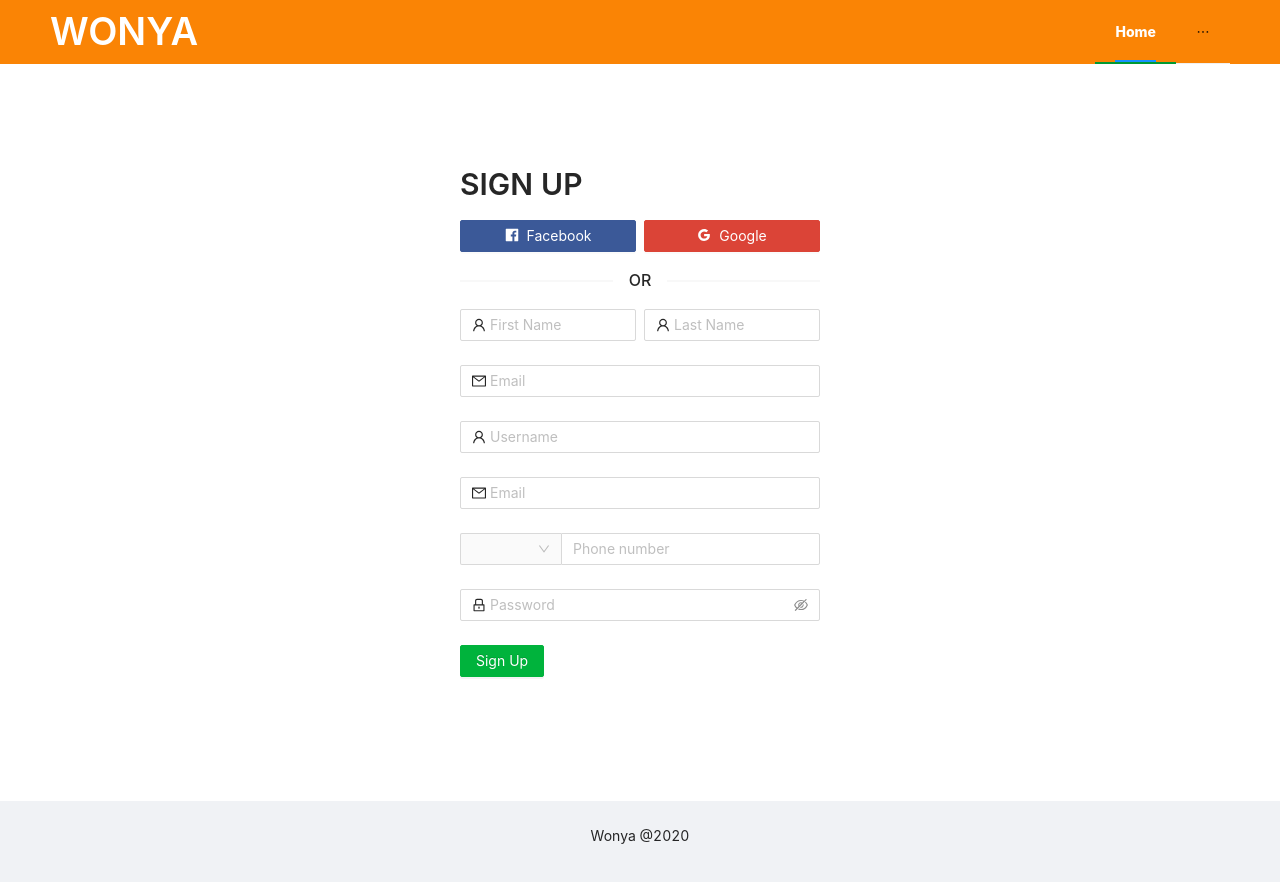
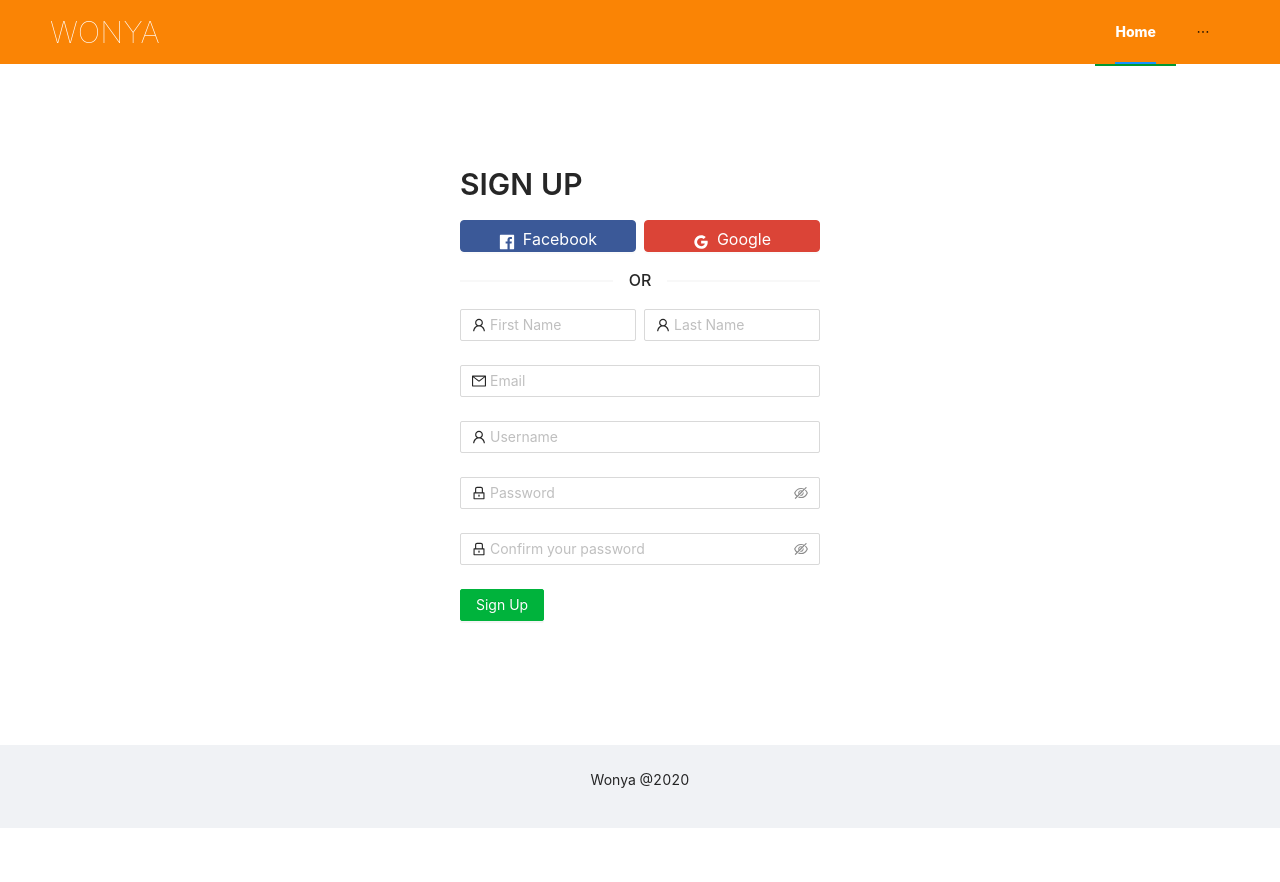
Before and after one commit to BuildForSDG/team-271-frontend, a React (Create React App) app: page /signup in a window 1280 px wide. Shown: the top 882 px of the page. After the commit the page ends 828 px from the top, so only its background shows below. Built offline with nearby package versions, Linux system fonts and the light colour scheme.

Commit message:
Updated the sugnup page, added collapsing menu for small devices

```diff
--- a/package.json
+++ b/package.json
@@ -10,7 +10,10 @@
     "@testing-library/react": "^9.3.2",
     "@testing-library/user-event": "^7.1.2",
     "antd": "^4.2.4",
+    "bootstrap": "^4.5.0",
+    "jquery": "^3.5.1",
     "node-sass": "^4.14.1",
+    "popper.js": "^1.16.1",
     "react": "^16.13.1",
     "react-dom": "^16.13.1",
     "react-router-dom": "^5.2.0",
--- a/src/App.jsx
+++ b/src/App.jsx
@@ -1,8 +1,12 @@
 import React, { Component } from 'react';
-import { Layout, Menu, Typography } from 'antd';
+import { Layout, Menu, Typography, Button, Drawer } from 'antd';
 import Login from './pages/login';
 import SignUp from './pages/signup';
 import Home from './pages/home';
+import RightMenu from './components/menu';
+import CollapsedMenu from './components/collapsedMenu';
+import { MenuFoldOutlined } from '@ant-design/icons';
+import 'bootstrap';
 import './app.scss';
 import {
   BrowserRouter as Router,
@@ -13,18 +17,55 @@ import {
 const { Header, Footer, Content } = Layout;
 const { Title, Paragraph } = Typography;
 
-export default function App() {
+export default class App extends Component {
+
+    state = {
+      current: 'mail',
+      visible: false
+    }
+
+    showDrawer = () => {
+      this.setState({
+        visible: true,
+      });
+    };
+
+    onClose = () => {
+      this.setState({
+        visible: false,
+      });
+    };
+
+    render() {
       return (
         <Router>
           <Layout>
           <Header className="app-header">
-          <div className="logo"><Title>WONYA</Title></div>
-          <Menu justify="right" className="top-menu" mode="horizontal" defaultSelectedKeys={['1']}>
-            <Menu.Item key="1"><Link to={'/'} className="nav-link"> Home </Link></Menu.Item>
-            <Menu.Item key="2"><Link to={'/login'} className="nav-link">Login</Link></Menu.Item>
-            <Menu.Item key="3"><Link to={'/signup'} className="nav-link">SignUp</Link></Menu.Item>
-            <Menu.Item key="4"><Link to={'/contact'} className="nav-link">Contact</Link></Menu.Item>
-          </Menu>
+            <nav className="app-nav">
+              <div className="logo">
+                <Link to={'/'} > Wonya </Link>
+              </div>
+              <div className="menuContainer">
+                <div className="rightMenu">
+                <RightMenu />
+                </div>
+                <Button
+                className="barsMenu"
+                type="default"
+                onClick={this.showDrawer}
+                icon={<MenuFoldOutlined />}/>
+                <Drawer
+                  title="Wonya"
+                  placement="right"
+                  closable={true}
+                  onClose={this.onClose}
+                  visible={this.state.visible}
+                >
+                  <CollapsedMenu />
+                </Drawer>
+              </div>
+
+            </nav>
           </Header>
 
           <Layout className="content-layout">
@@ -42,3 +83,4 @@ export default function App() {
       </Router>
       );
     }
+}
--- a/src/app.scss
+++ b/src/app.scss
@@ -1,3 +1,5 @@
+@import "~bootstrap/scss/bootstrap";
+
 $primary-color: #fa8405;
 $secondary-color: #00b33c;
 $secondary-color-dark: #009933;
@@ -7,8 +9,18 @@ $google-btn-red: #DB4437;
 $google-btn-hover: #c23124;
 
 .app-header {
+  background-color: $primary-color;
+
+  @include media-breakpoint-down(sm) {
+    padding-right: 10px;
+  }
+}
+
+.menuContainer {
+  float: right;
   display: flex;
-  justify-content: space-between;
+  justify-items: center;
+  align-items: center;
   background-color: $primary-color;
   .top-menu {
     background-color: $primary-color;
@@ -18,6 +30,7 @@ $google-btn-hover: #c23124;
       }
       a {
         color: white;
+        text-decoration: none;
         &:hover {
           color: white;
         }
@@ -28,19 +41,51 @@ $google-btn-hover: #c23124;
       border-bottom: 2px solid $secondary-color-dark;
       font-weight: 800;
     }
+
   }
 }
 
-.navbar-nav {
+.right-menu {
+  @include media-breakpoint-down(sm){
+    display: none;
+  }
+}
+
+.barsMenu {
+  background-color: transparent;
+  width: 40px;
+  text-align: center;
+  span {
+    font-size: 20px;
+    color: white
+  }
+  @include media-breakpoint-up(lg) {
+    display: none;
+  }
+
+  @include media-breakpoint-up(md) {
+    display: none;
+  }
+}
+
+.app-nav {
   display: flex;
+  justify-items: center;
   justify-content: space-between;
 }
 
+.logo {
+  display: inline;
+  font-size: 30px;
+  letter-spacing: 0.5;
 
-.logo h1 {
-  color: white;
-  padding-top: 8px;
-  padding-right: 50px;
+  a{
+    color: white;
+    padding-top: 8px;
+    padding-right: 50px;
+    font-weight: lighter;
+    text-transform: uppercase;
+  }
 }
 
 .content-layout {
--- /dev/null
+++ b/src/components/collapsedMenu.jsx
@@ -0,0 +1,19 @@
+import React, { Component } from 'react';
+import { Link } from "react-router-dom";
+import { Menu, Icon } from 'antd';
+const SubMenu = Menu.SubMenu;
+const MenuItemGroup = Menu.ItemGroup;
+
+
+export default class CollapsedMenu extends Component {
+  render() {
+    return(
+      <Menu className="top-menu" mode="vertical" defaultSelectedKeys={['1']}>
+        <Menu.Item key="1"><Link to={'/'} className="nav-link"> Home </Link></Menu.Item>
+        <Menu.Item key="2"><Link to={'/login'} className="nav-link">Login</Link></Menu.Item>
+        <Menu.Item key="3"><Link to={'/signup'} className="nav-link">SignUp</Link></Menu.Item>
+        <Menu.Item key="4"><Link to={'/contact'} className="nav-link">Contact</Link></Menu.Item>
+      </Menu>
+    );
+  }
+}
--- a/src/components/login_layout.jsx
+++ b/src/components/login_layout.jsx
@@ -14,7 +14,7 @@ export default function LoginLayout() {
   return (
         <Content className="login-content" >
           <Row justify="center">
-            <Col xs={24} sm={22} md={10} lg={8} xl={8} >
+            <Col md={10} lg={8} xl={8} >
               <Title level={2}>SIGN IN</Title>
               <Row justify="center" gutter={[8, 24]}>
                 <Col xs={22} sm={22} md={12} lg={12} xl={12}>
--- /dev/null
+++ b/src/components/menu.jsx
@@ -0,0 +1,19 @@
+import React, { Component } from 'react';
+import { Link } from "react-router-dom";
+import { Menu, Icon } from 'antd';
+const SubMenu = Menu.SubMenu;
+const MenuItemGroup = Menu.ItemGroup;
+
+
+export default class RightMenu extends Component {
+  render() {
+    return(
+      <Menu className="top-menu right-menu" mode="horizontal" defaultSelectedKeys={['1']}>
+        <Menu.Item key="1"><Link to={'/'} > Home </Link></Menu.Item>
+        <Menu.Item key="2"><Link to={'/login'}>Login</Link></Menu.Item>
+        <Menu.Item key="3"><Link to={'/signup'} >SignUp</Link></Menu.Item>
+        <Menu.Item key="4"><Link to={'/contact'} >Contact</Link></Menu.Item>
+      </Menu>
+    );
+  }
+}
--- a/src/components/signup_layout.jsx
+++ b/src/components/signup_layout.jsx
@@ -2,20 +2,19 @@ import React from 'react';
 import { Layout, Form, Input, Checkbox, Button, Row, Col, Typography, Divider, Select } from "antd";
 import 'antd/dist/antd.css';
 // import '../index.scss';
-import { FacebookFilled, GoogleOutlined, UserOutlined, LockOutlined, MailOutlined } from '@ant-design/icons';
+import {
+  FacebookFilled,
+  GoogleOutlined,
+  UserOutlined,
+  LockOutlined,
+  MailOutlined,
+  PhoneOutlined
+} from '@ant-design/icons';
 const { Content } = Layout;
 const { Title } = Typography;
 const { Option } = Select;
 
 export default function SignupLayout() {
-
-  const prefixSelector = (
-    <Form.Item name="prefix" noStyle>
-      <Select style={{ width: 100 }}>
-        <Option value="+256">+256</Option>
-      </Select>
-    </Form.Item>
-  );
 
   return (
     <Content className="sigup-content">
@@ -75,27 +74,17 @@ export default function SignupLayout() {
         </Form.Item>
 
         <Form.Item
-        name="phone"
-        rules={[
-          {type: 'email', message: 'The input is not valid E-mail!',},
-          {required: true, message: 'Please input your E-mail!',},
-        ]}
-        >
-          <Input prefix={<MailOutlined className="mail-item-icon" />} placeholder="Email" />
-        </Form.Item>
-
-        <Form.Item
-        name="phone"
-        rules={[{ required: true, message: 'Please input your phone number!' }]}
-      >
-        <Input addonBefore={prefixSelector} style={{ width: '100%' }} placeholder="Phone number"/>
-      </Form.Item>
-
-        <Form.Item
           name="password"
           rules={[{ required: true, message: 'Please input your password!' }]}
         >
           <Input.Password prefix={<LockOutlined className="site-form-item-icon" />} placeholder="Password" />
+        </Form.Item>
+
+        <Form.Item
+          name="password"
+          rules={[{ required: true, message: 'Confirm your password!' }]}
+        >
+          <Input.Password prefix={<LockOutlined className="site-form-item-icon" />} placeholder="Confirm your password" />
         </Form.Item>
 
         <Form.Item >
```
Also changed, not shown: 1 other file (tests, documents, lock files or other folders). Lines whose indentation alone changed are shown as unchanged.
